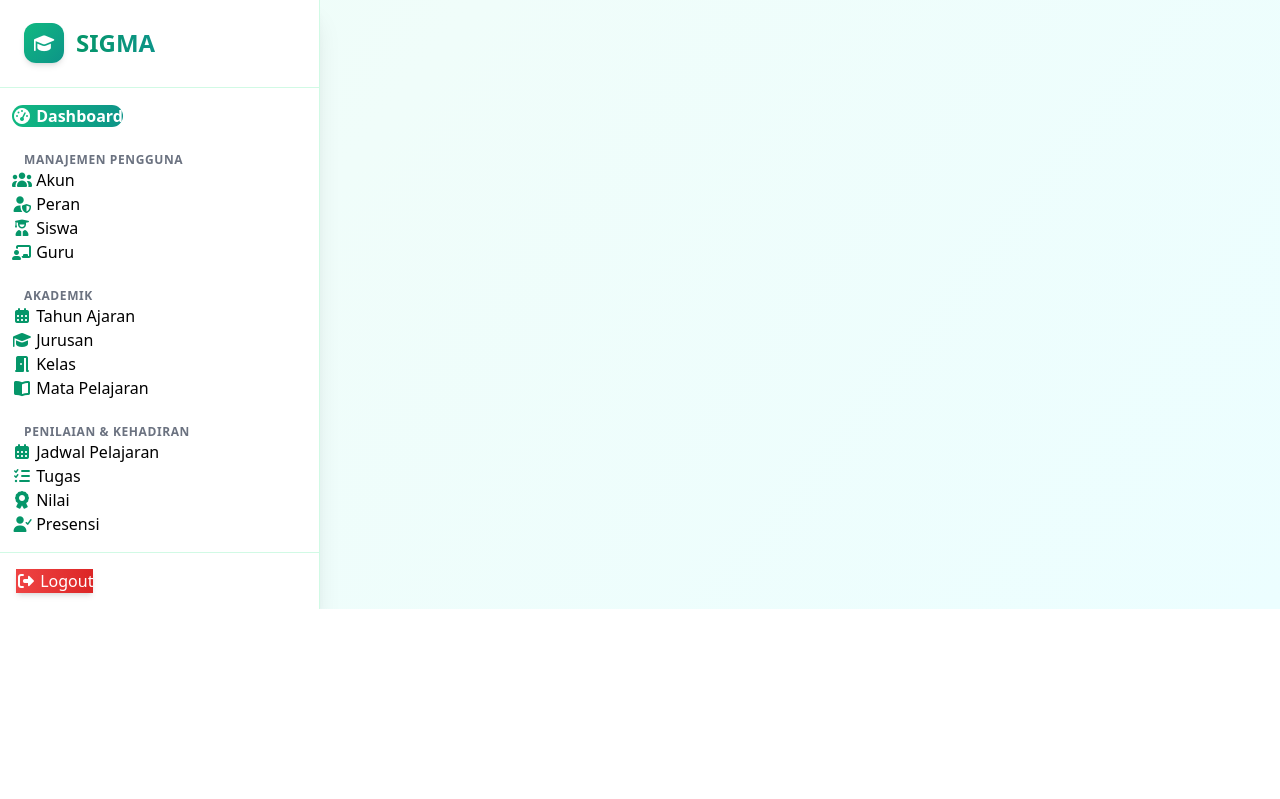
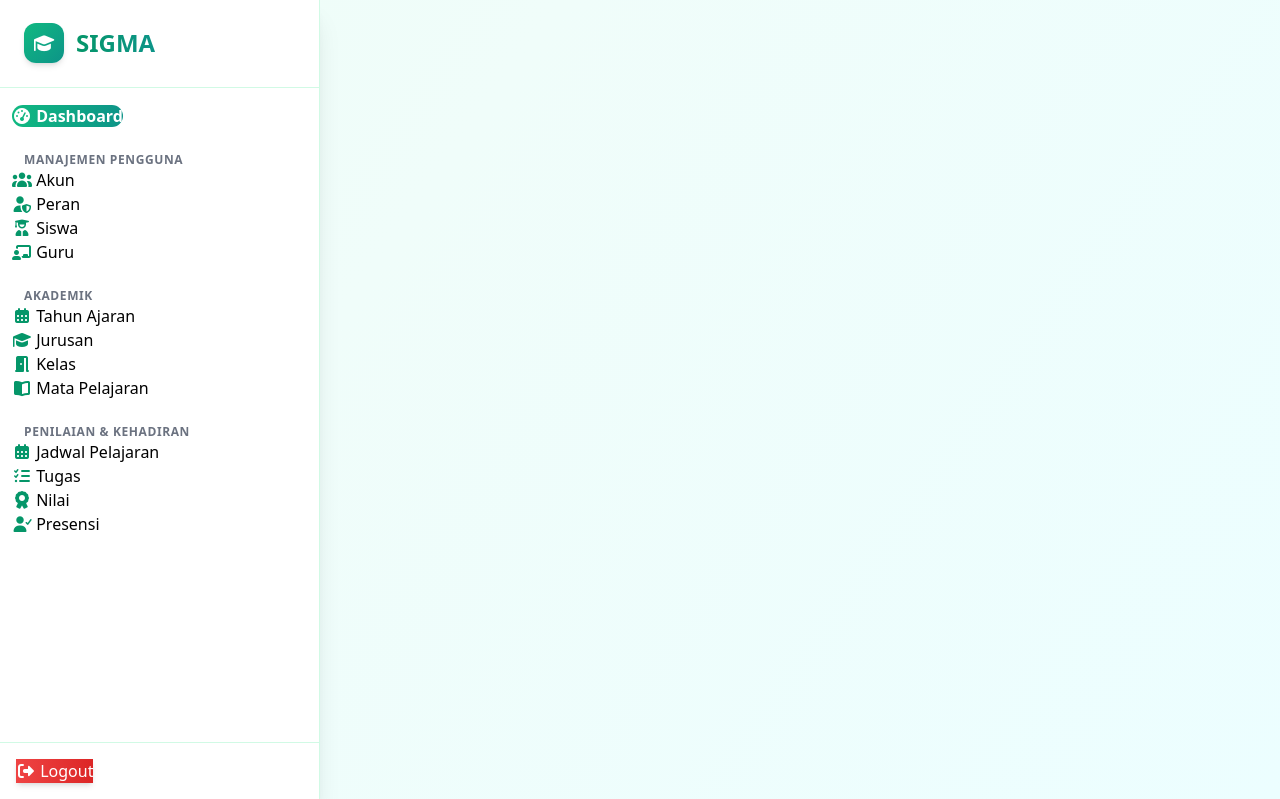
Before and after one commit to DinkyTrady/school-management, a Django app: page /dashboard/ in a window 1280 px wide. Shown: the part 1012-1811 px from the top of the page. Before the commit the page ends 1621 px from the top, so only its background shows below. Run offline with Django 5.2, Linux system fonts and the light colour scheme; the visitor is signed in with stand-in values (Sample User, id 1); data comes from the database, SQL or seed files in the repository; data that the repository does not hold is empty; parts of the project's set-up code (start-up, migrations or seed data) failed here and were passed over; some libraries are stand-ins or nearby versions.

Commit message:
Enhance sidebar layout in base.html for improved usability and visual consistency

```diff
--- a/apps/core/templates/core/base.html
+++ b/apps/core/templates/core/base.html
@@ -95,10 +95,13 @@
                 </div>
             </main>
         </div>
+
         <div class="drawer-side z-40">
             <label for="my-drawer-3" aria-label="close sidebar" class="drawer-overlay"></label>
-            <div class="w-80 min-h-full bg-white flex flex-col shadow-xl border-r border-emerald-100">
-                <div class="p-6 border-b border-emerald-100">
+
+            <div class="w-80 h-screen bg-white flex flex-col shadow-xl border-r border-emerald-100">
+
+                <div class="p-6 border-b border-emerald-100 flex-none bg-white z-10">
                     <a href="{% url 'core:dashboard' %}" class="flex items-center gap-3">
                         <div class="w-10 h-10 bg-gradient-to-br from-emerald-500 to-teal-600 rounded-xl flex items-center justify-center shadow-md">
                             <i class="fas fa-graduation-cap text-white text-lg"></i>
@@ -106,11 +109,13 @@
                         <span class="text-2xl font-extrabold bg-gradient-to-r from-emerald-600 to-teal-600 bg-clip-text text-transparent">SIGMA</span>
                     </a>
                 </div>
+
                 <ul class="menu px-3 py-4 gap-2 flex-1 overflow-y-auto w-full">
                     {% include 'core/partials/_nav_links.html' %}
                 </ul>
+
                 {% if user.is_authenticated %}
-                <div class="p-4 border-t border-emerald-100">
+                <div class="p-4 border-t border-emerald-100 flex-none bg-white z-10">
                     <button onclick="logout_modal.showModal()" class="btn bg-gradient-to-r from-red-500 to-red-600 text-white border-0 hover:from-red-600 hover:to-red-700 btn-block shadow-md">
                         <i class="fa-solid fa-right-from-bracket"></i> Logout
                     </button>
```
